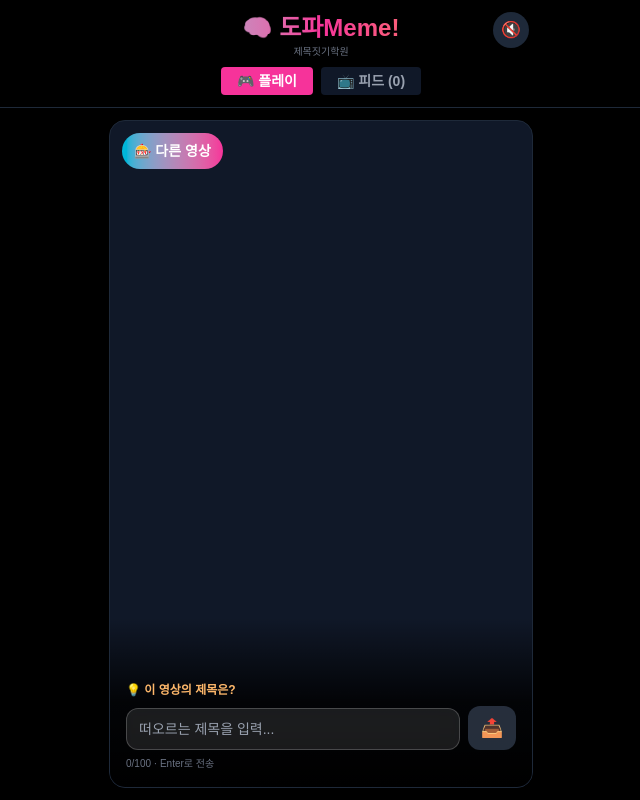
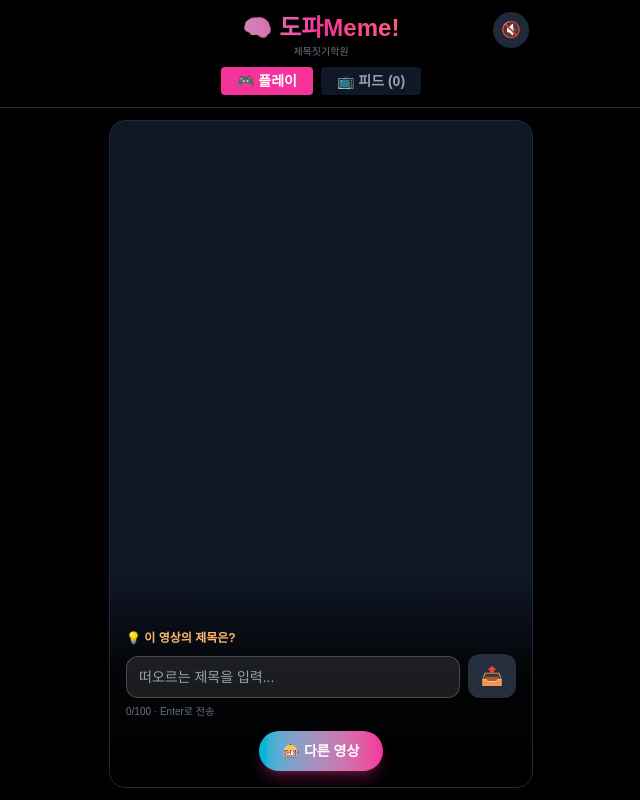
Before and after one commit to yangjisi/dopameme, a Next.js app: page / in a window 1280 px wide. Shown: the whole page, without its empty margins (319-959 px from the left). Built offline with nearby package versions, Linux system fonts and the light colour scheme.

Commit message:
영상추가,버튼위치변경

```diff
--- a/app/page.tsx
+++ b/app/page.tsx
@@ -11,22 +11,22 @@ const videoLibrary = [
   { id: 2, prompt: '지하철에서 개가 짖기', youtubeId: '3075AkO8cM0' },
   { id: 3, prompt: '펍에서 펭귄이 미끄러지기', youtubeId: 'RMqZVDiJAP8' },
   { id: 4, prompt: '백화점에서 사자가 포효하기', youtubeId: 'S4q69KySzXQ' },
-  { id: 5, prompt: '도서관에서 앵무새가 헤드뱅잉하기', youtubeId: 'xSGIwEsouHc' },
+  { id: 5, prompt: '도서관에서 앵무새가 헤드뱅잉하기', youtubeId: 'PngXQ2x8AwM' },
   { id: 6, prompt: '웨딩홀에서 원숭이가 옆돌기', youtubeId: 'Gsv4q_Q43Mk' },
-  { id: 7, prompt: '공원에서 백조가 목을 펴기', youtubeId: 'q3hTSTh9cAo' },
-  { id: 8, prompt: '병원에서 돌고래가 점프하기', youtubeId: 'ATKxsgriVGY' },
+  { id: 7, prompt: '공원에서 백조가 목을 펴기', youtubeId: '1doEyvyJBh4' },
+  { id: 8, prompt: '병원에서 돌고래가 점프하기', youtubeId: '063A8qJ_uTM' },
   { id: 9, prompt: '영화관에서 너구리가 손을 비비기', youtubeId: 'UjK27PhoQMs' },
-  { id: 10, prompt: '운동장에서 독수리가 날개짓하기', youtubeId: 'S4q69KySzXQ'  },
+  { id: 10, prompt: '운동장에서 독수리가 날개짓하기', youtubeId: 'BcTBplMMVdM'  },
   { id: 11, prompt: '사무실에서 거북이가 기어가기', youtubeId: 'HYCGIFmJ1LE' },
   { id: 12, prompt: '버스에서 고양이가 스트레칭하기', youtubeId: 'q3hTSTh9cAo'  },
   { id: 13, prompt: '콘서트홀에서 개가 짖기', youtubeId: 'xSGIwEsouHc' },
-  { id: 14, prompt: '골프장에서 사자가 포효하기', youtubeId: 'xSGIwEsouHc' },
+  { id: 14, prompt: '골프장에서 사자가 포효하기', youtubeId: 'IMp99MgNuPI' },
   { id: 15, prompt: '카페에서 앵무새가 헤드뱅잉하기', youtubeId: 'q3hTSTh9cAo' },
-  { id: 16, prompt: '소방서에서 재미있게 웃기', youtubeId: 'UjK27PhoQMs' },
+  { id: 16, prompt: '소방서에서 재미있게 웃기', youtubeId: 'bKyZXDaVxpw' },
   { id: 17, prompt: '학교에서 신나서 쇼핑하기', youtubeId: 'ATKxsgriVGY' },
-  { id: 18, prompt: '장례식장에서 거북이가 기어가기', youtubeId: 'S4q69KySzXQ' },
+  { id: 18, prompt: '장례식장에서 거북이가 기어가기', youtubeId: 'k31qwVzzE8E' },
   { id: 19, prompt: '놀이공원에서 열심히 운동하기', youtubeId: 'S4q69KySzXQ'  },
-  { id: 20, prompt: '박물관에서 독수리가 날개짓하기', youtubeId: 'Gsv4q_Q43Mk'  },
+  { id: 20, prompt: '박물관에서 독수리가 날개짓하기', youtubeId: 'h6KUzhK93lI'  },
 ];
 
 // 16:9 더미 영상을 9:16 프레임에 꽉 채우기 위한 클래스
@@ -339,20 +339,6 @@ export default function DopaMemeGame() {
                 {/* 유튜브 UI 클릭 차단 */}
                 <div className="absolute inset-0" />
 
-                {/* 다른 영상 버튼 */}
-                <motion.button
-                  onClick={spinSlot}
-                  disabled={isSpinning}
-                  whileTap={!isSpinning ? { scale: 0.95 } : {}}
-                  className={`absolute top-3 left-3 px-3 py-2 rounded-full text-sm font-bold z-20 ${
-                    isSpinning
-                      ? 'bg-gray-700/80 text-gray-400'
-                      : 'bg-gradient-to-r from-cyan-500 to-pink-500 text-white'
-                  }`}
-                >
-                  {isSpinning ? '🎬 스핀 중' : '🎰 다른 영상'}
-                </motion.button>
-
                 {/* 제목 입력 오버레이 */}
                 <div className="absolute bottom-0 left-0 right-0 z-20">
                   <div className="bg-gradient-to-t from-black via-black/85 to-transparent pt-16 pb-4 px-4">
@@ -389,6 +375,22 @@ export default function DopaMemeGame() {
                     </div>
                     <div className="text-[10px] text-gray-500 mt-1.5">
                       {titleInput.length}/100 · Enter로 전송
+                    </div>
+
+                    {/* 다른 영상 버튼 */}
+                    <div className="flex justify-center mt-3">
+                      <motion.button
+                        onClick={spinSlot}
+                        disabled={isSpinning}
+                        whileTap={!isSpinning ? { scale: 0.95 } : {}}
+                        className={`px-6 py-2.5 rounded-full text-sm font-bold transition-all ${
+                          isSpinning
+                            ? 'bg-gray-700/80 text-gray-400'
+                            : 'bg-gradient-to-r from-cyan-500 to-pink-500 text-white shadow-lg shadow-pink-500/30'
+                        }`}
+                      >
+                        {isSpinning ? '🎬 스핀 중...' : '🎰 다른 영상'}
+                      </motion.button>
                     </div>
                   </div>
                 </div>
```
